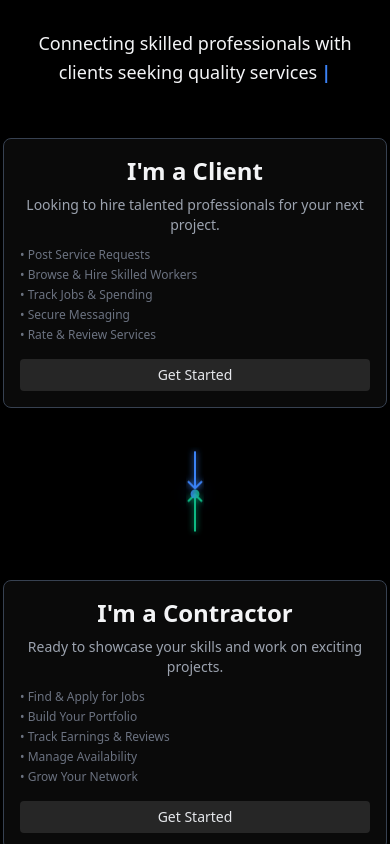
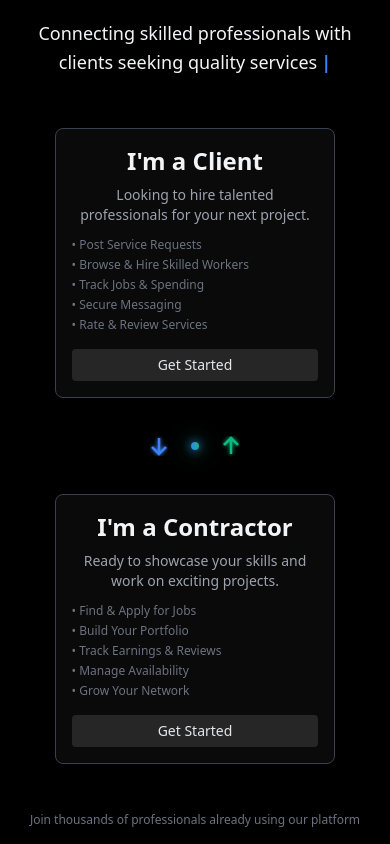
Before and after one commit to Ankush-Rajpoot/Build4U, a React (Vite) app in the folder frontend/: page / in a window 390 px wide. Built offline with nearby package versions, Linux system fonts and the light colour scheme.

Commit message:
feat: Add MobileArrow component and responsive styles for mobile landing page

```diff
--- a/frontend/src/components/Landing.jsx
+++ b/frontend/src/components/Landing.jsx
@@ -63,6 +63,38 @@ const TypewriterText = ({
         <span className="ml-1 font-bold text-blue-500 animate-blink">|</span>
       )}
     </span>
+  );
+};
+
+/** Mobile Arrow component for up/down arrows */
+const MobileArrow = ({ color, direction }) => {
+  // direction: 'down' or 'up'
+  const rotate = direction === 'down' ? 'rotate-90' : '-rotate-90';
+  return (
+    <svg
+      width="32"
+      height="32"
+      viewBox="0 0 32 32"
+      className={rotate}
+      style={{ minWidth: "32px" }}
+    >
+      <defs>
+        <filter id="mobileGlow">
+          <feGaussianBlur stdDeviation="2" result="coloredBlur" />
+          <feMerge>
+            <feMergeNode in="coloredBlur" />
+            <feMergeNode in="SourceGraphic" />
+          </feMerge>
+        </filter>
+      </defs>
+      <path
+        d="M8 16 L24 16 M17 9 L24 16 L17 23"
+        stroke={color}
+        strokeWidth="2.5"
+        fill="none"
+        filter="url(#mobileGlow)"
+      />
+    </svg>
   );
 };
 
@@ -140,12 +172,33 @@ const Landing = () => {
               background-position: 200% center;
             }
           }
+          /* Mobile-specific styles */
+          @media (max-width: 640px) {
+            .landing-mobile-hide {
+              display: none !important;
+            }
+            .landing-mobile-flex-col {
+              flex-direction: column !important;
+              gap: 1.5rem !important;
+            }
+            .landing-mobile-arrow-row {
+              flex-direction: row !important;
+              align-items: center !important;
+              justify-content: center !important;
+              gap: 0.5rem !important;
+              margin: 0.5rem 0 !important;
+            }
+            .landing-mobile-dot {
+              margin: 0 0.5rem !important;
+            }
+          }
         `}
       </style>
 
+      {/* Top section: GIF and typewriter, hide GIF on mobile */}
       <div className="text-center mb-12 md:mb-16">
         <div className="flex flex-col items-center justify-center">
-          <div className="relative mb-4 w-20 h-20 md:w-24 md:h-24 flex items-center justify-center">
+          <div className="relative mb-4 w-20 h-20 md:w-24 md:h-24 flex items-center justify-center landing-mobile-hide">
             <div className="hidden sm:block w-full h-full shadow-lg gif-shimmer-border" style={{ background: '#0A0A0A', borderRadius: '0.75rem' }}>
               <img
                 src={finalcube1}
@@ -191,7 +244,8 @@ const Landing = () => {
         </div>
       </div>
 
-      <div className="flex flex-col md:flex-row items-center gap-8">
+      {/* Cards and arrows section: responsive for mobile */}
+      <div className="flex flex-col md:flex-row items-center gap-8 landing-mobile-flex-col">
         <RoleCard
           title="I'm a Client"
           description="Looking to hire talented professionals for your next project."
@@ -199,7 +253,17 @@ const Landing = () => {
           onClick={() => setSelectedRole("client")}
         />
 
-        <ArrowsAnimation />
+        {/* Desktop arrows animation, hidden on mobile */}
+        <div className="landing-mobile-hide">
+          <ArrowsAnimation />
+        </div>
+
+        {/* Mobile arrows animation: blue arrow down, dot, green arrow up, only on mobile */}
+        <div className="flex landing-mobile-arrow-row sm:hidden">
+          <MobileArrow color="#3B82F6" direction="down" />
+          <span className="w-2 h-2 bg-gradient-to-r from-[#3B82F6] to-[#10B981] rounded-full landing-mobile-dot" style={{ boxShadow: "0 0 10px #3B82F6, 0 0 20px #10B981" }} />
+          <MobileArrow color="#10B981" direction="up" />
+        </div>
 
         <RoleCard
           title="I'm a Contractor"
@@ -219,7 +283,7 @@ const Landing = () => {
 /** Role Card */
 const RoleCard = ({ title, description, points, onClick }) => (
   <div
-    className="bg-[#0A0A0A] card-border p-4 rounded-lg w-96 cursor-pointer hover:scale-105 transition-transform"
+    className="bg-[#0A0A0A] card-border p-4 rounded-lg w-96 sm:w-96 w-[72vw] max-w-xs cursor-pointer hover:scale-105 transition-transform"
     onClick={onClick}
   >
     <h2 className="text-2xl font-semibold text-gray-100 text-center">{title}</h2>
```
